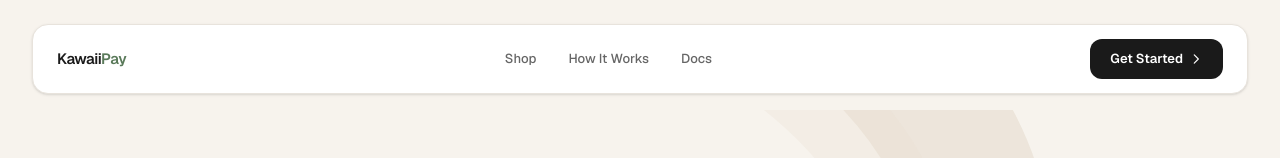
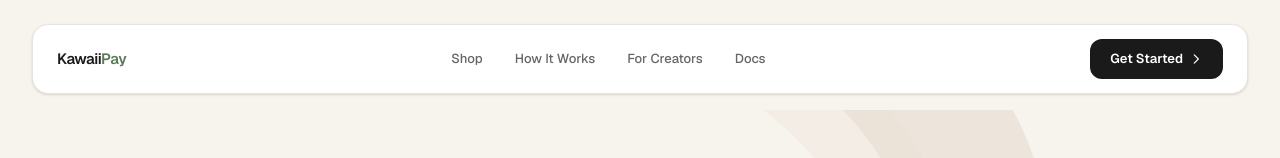
Before and after one commit to dumprahul/kawaipay, a Next.js app: page / in a window 1280 px wide. Shown: the top 158 px of the page. Built offline with nearby package versions, Linux system fonts and the light colour scheme.

Commit message:
fix: restore For Creators to landing navbar only

```diff
--- a/app/landing/LandingNavbar.tsx
+++ b/app/landing/LandingNavbar.tsx
@@ -17,6 +17,7 @@ export default function LandingNavbar() {
         <div className="hidden md:flex items-center gap-8 text-[13px] text-[#666] font-medium">
           <Link href="/shop" className="hover:text-[#1a1a1a] transition-colors">Shop</Link>
           <a href="#how-it-works" className="hover:text-[#1a1a1a] transition-colors">How It Works</a>
+          <a href="#creators" className="hover:text-[#1a1a1a] transition-colors">For Creators</a>
           <a href="#" className="hover:text-[#1a1a1a] transition-colors">Docs</a>
         </div>
 
@@ -41,6 +42,7 @@ export default function LandingNavbar() {
         <div className="mt-2 max-w-7xl mx-auto bg-white border border-[#E8E3DC] rounded-2xl px-6 py-4 flex flex-col gap-4 text-[13px] text-[#666] md:hidden">
           <Link href="/shop" onClick={() => setMenuOpen(false)}>Shop</Link>
           <a href="#how-it-works" onClick={() => setMenuOpen(false)}>How It Works</a>
+          <a href="#creators" onClick={() => setMenuOpen(false)}>For Creators</a>
           <a href="#">Docs</a>
           <Link href="/shop" className="inline-flex items-center gap-1.5 px-5 py-2.5 rounded-xl bg-[#1a1a1a] text-white w-fit font-semibold">
             Get Started →
```
